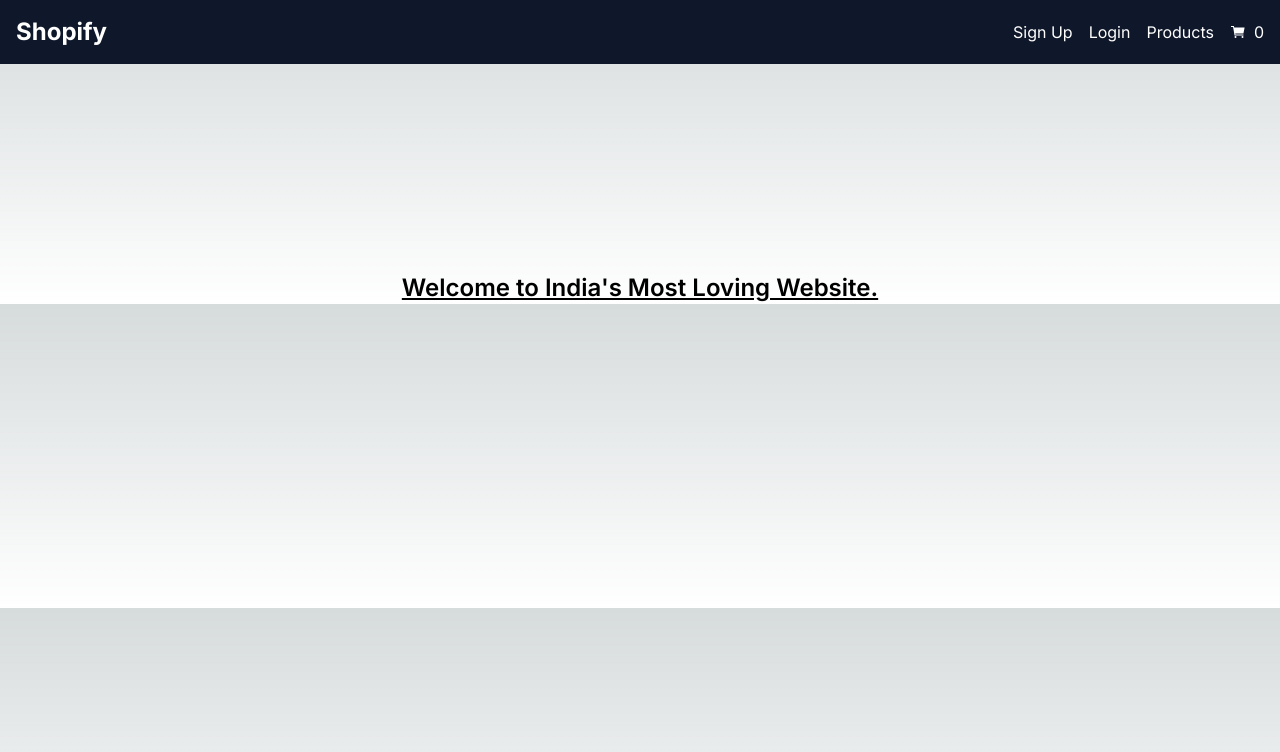
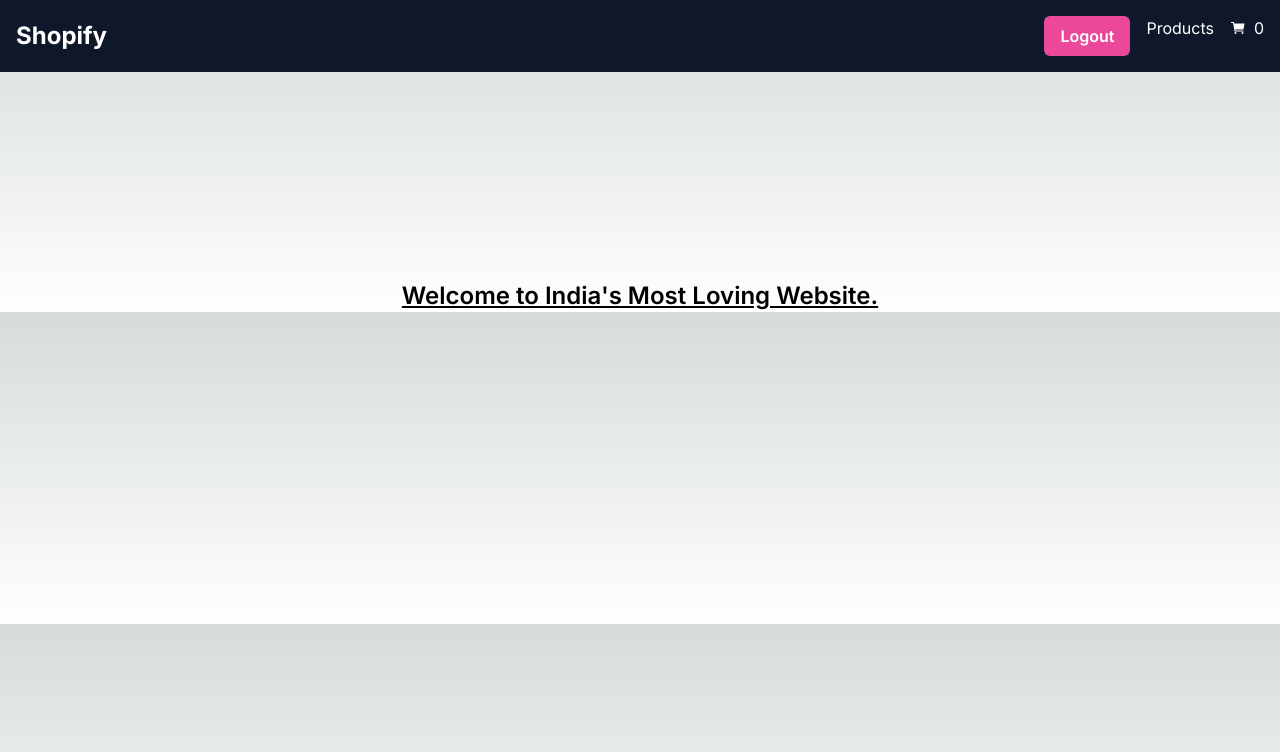
Before and after one commit to VikasMeshram2708/Nextjs-Shopify, a Next.js app: page / in a window 1280 px wide. Shown: the top 752 px of the page. Built offline with nearby package versions, Linux system fonts and the light colour scheme.

Commit message:
:sparkles: Added logout functionality.

```diff
--- a/app/api/login/route.ts
+++ b/app/api/login/route.ts
@@ -65,7 +65,9 @@ export async function POST(request: NextRequest) {
 
     // setting the cookies
 
-    response.cookies.set("token", token);
+    response.cookies.set("token", token, {
+      httpOnly: true,
+    });
 
     return response;
   } catch (err) {
--- /dev/null
+++ b/app/api/logout/route.ts
@@ -0,0 +1,25 @@
+import { NextRequest, NextResponse } from "next/server";
+
+export async function GET() {
+  try {
+    const resposne = NextResponse.json({
+      message: "Logout Successfully...",
+    });
+
+    resposne.cookies.set("token", "", {
+      httpOnly: true,
+      expires: new Date(0),
+    });
+    return resposne;
+  } catch (error) {
+    const errMsg = error as Error;
+    return NextResponse.json(
+      {
+        message: errMsg.message,
+      },
+      {
+        status: 500,
+      }
+    );
+  }
+}
--- a/app/components/Header/Navbar.tsx
+++ b/app/components/Header/Navbar.tsx
@@ -1,11 +1,40 @@
 "use client";
 import { RootState, useAppDispatch } from "@/app/store/store";
+import axios from "axios";
 import Link from "next/link";
+import { useRouter } from "next/navigation";
 import React, { useState } from "react";
 import { IoCartSharp } from "react-icons/io5";
 import { useSelector } from "react-redux";
+import Swal from "sweetalert2";
 
 export default function Navbar() {
+  const router = useRouter();
+  const [userLoggedIn, setUserLoggedIn] = useState(false);
+
+  const handleLogout = async () => {
+    const response = await fetch("/api/logout");
+
+    if (response.ok) {
+      const result = await response.json();
+      const { message } = result;
+      Swal.fire({
+        icon: "success",
+        title: "Success",
+        text: message,
+      })
+        .then((res) => res.isConfirmed)
+        .then(() => router.push("/"));
+    } else {
+      const result = await response.json();
+      const { message } = result;
+      Swal.fire({
+        icon: "error",
+        title: "error",
+        text: message,
+      });
+    }
+  };
   const totalItems = useSelector((state: RootState) => state.cart);
   return (
     <nav className="bg-slate-900 p-4">
@@ -14,6 +43,18 @@ export default function Navbar() {
           <Link href="/">Shopify</Link>
         </h1>
         <ul className="flex space-x-4">
+          {!userLoggedIn ? (
+            <li>
+              <button
+                onClick={handleLogout}
+                type="button"
+                className="text-white font-semibold bg-pink-500 rounded-md px-4 py-2"
+              >
+                Logout
+              </button>
+            </li>
+          ) : (
+            <>
               <li>
                 <Link
                   href="/pages/signup"
@@ -30,6 +71,9 @@ export default function Navbar() {
                   Login
                 </Link>
               </li>
+            </>
+          )}
+
           <li>
             <Link
               href="/pages/products"
```
Lines whose indentation alone changed are shown as unchanged.
